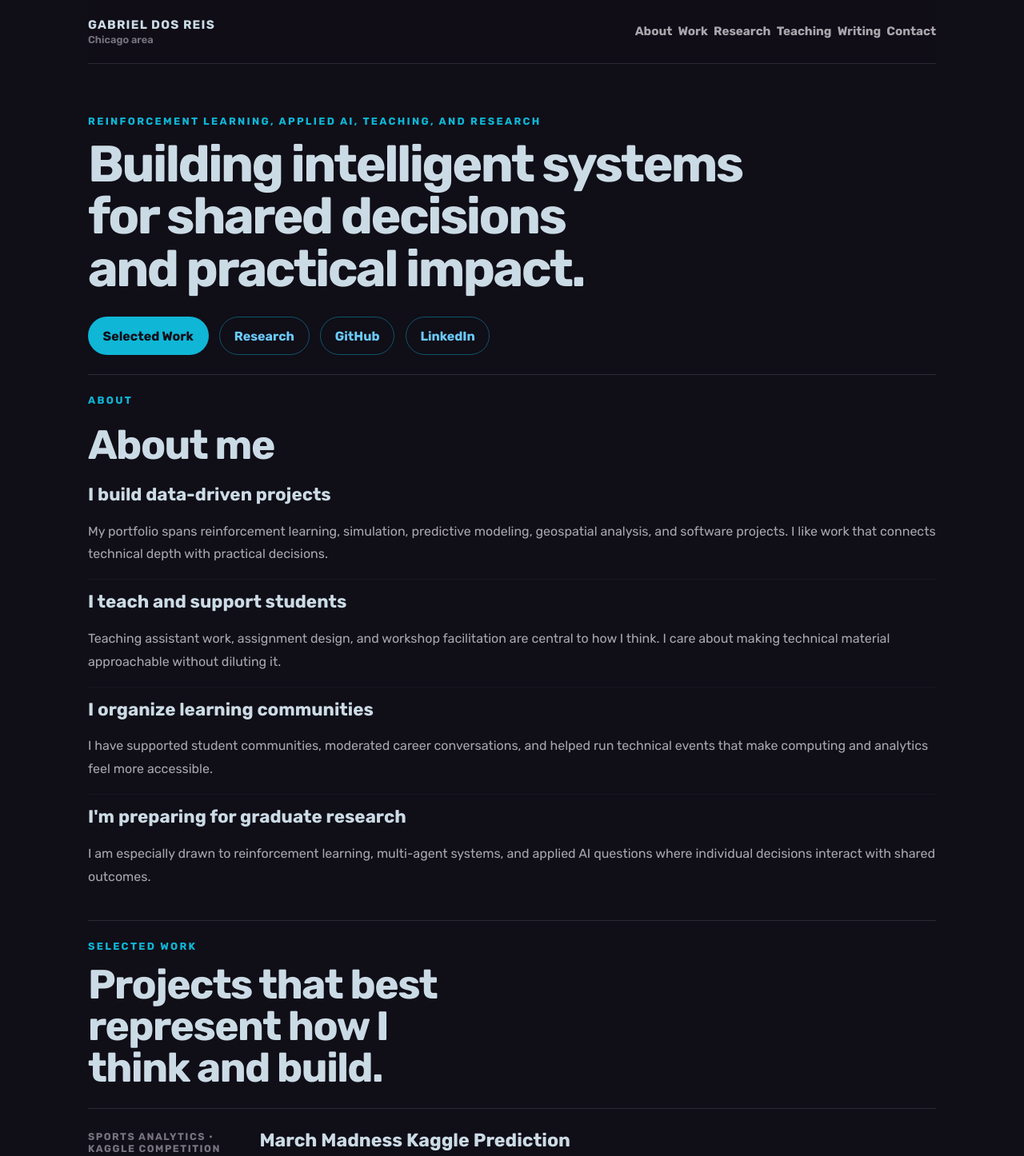
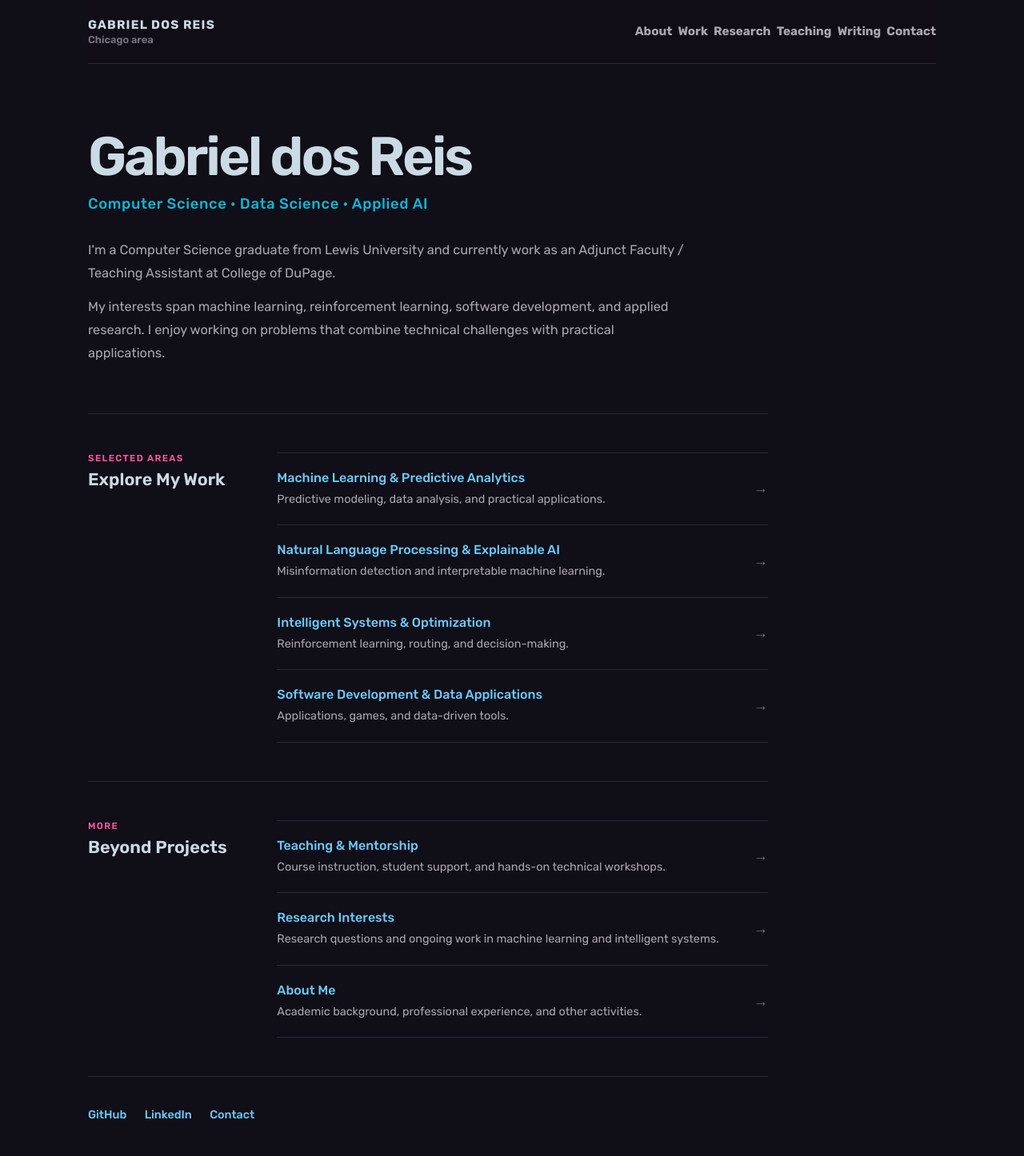
Before and after one commit to Barderus/portfolio-website, a React (Vite) app: page / in a window 1280 px wide. Shown: the top 1446 px of the page at 80% size. Built offline with nearby package versions, Linux system fonts and the light colour scheme.

Commit message:
Simplify portfolio homepage

```diff
--- a/src/pages/HomePage.jsx
+++ b/src/pages/HomePage.jsx
@@ -1,87 +1,76 @@
 import { motion } from "framer-motion";
-import ActionLink from "../components/ActionLink";
-import TimelineList from "../components/TimelineList";
-import {
-  homeHero,
-  identitySections,
-  projectTimeline,
-  researchAreas,
-  teachingTimeline,
-} from "../content";
+import { Link } from "react-router-dom";
+import { profileLinks } from "../content";
 
-function HomePage() {
+const workLinks = [
+  { title: "Machine Learning & Predictive Analytics", description: "Predictive modeling, data analysis, and practical applications.", to: "/work#machine-learning" },
+  { title: "Natural Language Processing & Explainable AI", description: "Misinformation detection and interpretable machine learning.", to: "/work#natural-language-processing" },
+  { title: "Intelligent Systems & Optimization", description: "Reinforcement learning, routing, and decision-making.", to: "/work#intelligent-systems" },
+  { title: "Software Development & Data Applications", description: "Applications, games, and data-driven tools.", to: "/work#software-development" },
+];
+
+const beyondLinks = [
+  { title: "Teaching & Mentorship", description: "Course instruction, student support, and hands-on technical workshops.", to: "/teaching" },
+  { title: "Research Interests", description: "Research questions and ongoing work in machine learning and intelligent systems.", to: "/research" },
+  { title: "About Me", description: "Academic background, professional experience, and other activities.", to: "/about" },
+];
+
+function LinkList({ items }) {
   return (
-    <div className="home-page editorial-home">
-      <motion.section
-        className="editorial-hero"
-        initial={{ opacity: 0, y: 24 }}
-        animate={{ opacity: 1, y: 0 }}
-        transition={{ duration: 0.7, ease: [0.22, 1, 0.36, 1] }}
-      >
-        <div className="editorial-hero-copy editorial-hero-copy-wide">
-          <p className="section-label">{homeHero.eyebrow}</p>
-          <h1>{homeHero.title}</h1>
-
-          <div className="hero-actions">
-            {homeHero.links.map((link) => (
-              <ActionLink
-                key={link.label}
-                item={link}
-                className={link.variant === "secondary" ? "button button-secondary" : "button button-primary"}
-              />
-            ))}
-          </div>
-        </div>
-      </motion.section>
-
-      <section className="editorial-section">
-        <div className="editorial-section-heading">
-          <p className="section-label">About</p>
-          <h2>About me</h2>
-        </div>
-
-        <div className="identity-list">
-          {identitySections.map((section) => (
-            <article className="identity-line" key={section.title}>
-              <h3>{section.title}</h3>
-              <p>{section.body}</p>
-            </article>
-          ))}
-        </div>
-      </section>
-
-      <section className="editorial-section">
-        <div className="editorial-section-heading editorial-section-heading-split">
-          <div>
-            <p className="section-label">Selected work</p>
-            <h2>Projects that best represent how I think and build.</h2>
-          </div>
-        </div>
-
-        <TimelineList items={projectTimeline} />
-      </section>
-
-      <section className="editorial-section editorial-section-two-column">
-        <div className="editorial-section-heading">
-          <p className="section-label">Research</p>
-          <h2>Research questions that I want to keep pursuing in graduate work.</h2>
-        </div>
-
-        <TimelineList items={researchAreas} />
-      </section>
-
-      <section className="editorial-section editorial-section-stack">
-        <div className="editorial-section-heading editorial-section-heading-split">
-          <div>
-            <p className="section-label">Teaching and community</p>
-            <h2>The other half of my work is helping people learn, participate, and grow.</h2>
-          </div>
-        </div>
-
-        <TimelineList items={teachingTimeline} />
-      </section>
+    <div className="home-link-list">
+      {items.map((item) => (
+        <Link className="home-topic-link" to={item.to} key={item.title}>
+          <span>
+            <strong>{item.title}</strong>
+            <small>{item.description}</small>
+          </span>
+          <span className="home-link-arrow" aria-hidden="true">→</span>
+        </Link>
+      ))}
     </div>
   );
 }
 
+function HomePage() {
+  return (
+    <motion.div
+      className="home-page home-compact"
+      initial={{ opacity: 0, y: 14 }}
+      animate={{ opacity: 1, y: 0 }}
+      transition={{ duration: 0.5, ease: [0.22, 1, 0.36, 1] }}
+    >
+      <section className="home-introduction" aria-labelledby="home-title">
+        <h1 id="home-title">Gabriel dos Reis</h1>
+        <p className="home-subtitle">Computer Science · Data Science · Applied AI</p>
+        <div className="home-intro-copy">
+          <p>I&apos;m a Computer Science graduate from Lewis University and currently work as an Adjunct Faculty / Teaching Assistant at College of DuPage.</p>
+          <p>My interests span machine learning, reinforcement learning, software development, and applied research. I enjoy working on problems that combine technical challenges with practical applications.</p>
+        </div>
+      </section>
+
+      <section className="home-directory" aria-labelledby="explore-work">
+        <div className="home-section-heading">
+          <p>Selected areas</p>
+          <h2 id="explore-work">Explore My Work</h2>
+        </div>
+        <LinkList items={workLinks} />
+      </section>
+
+      <section className="home-directory" aria-labelledby="beyond-projects">
+        <div className="home-section-heading">
+          <p>More</p>
+          <h2 id="beyond-projects">Beyond Projects</h2>
+        </div>
+        <LinkList items={beyondLinks} />
+      </section>
+
+      <nav className="home-external-links" aria-label="External and contact links">
+        <a href={profileLinks.github.href} target="_blank" rel="noreferrer">GitHub</a>
+        <a href={profileLinks.linkedin.href} target="_blank" rel="noreferrer">LinkedIn</a>
+        <Link to="/contact">Contact</Link>
+      </nav>
+    </motion.div>
+  );
+}
+
 export default HomePage;
--- a/src/pages/WorkPage.jsx
+++ b/src/pages/WorkPage.jsx
@@ -1,9 +1,25 @@
+import { useEffect } from "react";
 import { motion } from "framer-motion";
+import { useLocation } from "react-router-dom";
 import Breadcrumbs from "../components/Breadcrumbs";
 import ProjectCollection from "../components/ProjectCollection";
 import { workAreas } from "../content";
 
 function WorkPage() {
+  const { hash } = useLocation();
+
+  useEffect(() => {
+    if (!hash) {
+      window.scrollTo({ top: 0, behavior: "auto" });
+      return;
+    }
+
+    const target = document.getElementById(hash.slice(1));
+    if (target) {
+      window.requestAnimationFrame(() => target.scrollIntoView({ block: "start" }));
+    }
+  }, [hash]);
+
   return (
     <motion.section
       className="section page-detail"
--- a/src/styles.css
+++ b/src/styles.css
@@ -505,6 +505,164 @@ main {
   }
 }
 
+/* Compact homepage */
+.home-compact {
+  max-width: 850px;
+  padding: 5rem 0 2rem;
+}
+
+.home-introduction {
+  padding-bottom: 3.8rem;
+}
+
+.home-introduction h1 {
+  margin: 0;
+  color: var(--heading);
+  font-size: clamp(2.4rem, 6vw, 4.25rem);
+  font-weight: 600;
+  line-height: 1.05;
+  letter-spacing: -0.045em;
+}
+
+.home-subtitle {
+  margin: 0.8rem 0 0;
+  color: var(--accent);
+  font-size: clamp(0.95rem, 2vw, 1.15rem);
+  font-weight: 500;
+  letter-spacing: 0.035em;
+}
+
+.home-intro-copy {
+  display: grid;
+  gap: 0.8rem;
+  max-width: 47rem;
+  margin-top: 2rem;
+}
+
+.home-intro-copy p {
+  margin: 0;
+  color: var(--text-soft);
+  font-size: 1.02rem;
+  line-height: 1.78;
+}
+
+.home-directory {
+  display: grid;
+  grid-template-columns: minmax(150px, 0.32fr) minmax(0, 1fr);
+  gap: 2.5rem;
+  padding: 3rem 0;
+  border-top: 1px solid var(--line);
+}
+
+.home-section-heading p {
+  margin: 0 0 0.45rem;
+  color: var(--accent-pink);
+  font-size: 0.72rem;
+  font-weight: 600;
+  letter-spacing: 0.12em;
+  text-transform: uppercase;
+}
+
+.home-section-heading h2 {
+  margin: 0;
+  color: var(--heading);
+  font-size: 1.35rem;
+  font-weight: 600;
+  line-height: 1.2;
+}
+
+.home-link-list {
+  border-top: 1px solid var(--line);
+}
+
+.home-topic-link {
+  display: flex;
+  align-items: center;
+  justify-content: space-between;
+  gap: 1.5rem;
+  padding: 1.25rem 0;
+  border-bottom: 1px solid var(--line);
+}
+
+.home-topic-link > span:first-child {
+  display: grid;
+  gap: 0.35rem;
+}
+
+.home-topic-link strong {
+  color: var(--accent-deep);
+  font-size: 1rem;
+  font-weight: 500;
+  line-height: 1.35;
+  transition: color 160ms ease;
+}
+
+.home-topic-link small {
+  color: var(--text-soft);
+  font-size: 0.9rem;
+  line-height: 1.55;
+}
+
+.home-link-arrow {
+  color: var(--text-dim);
+  font-size: 1.15rem;
+  transition: color 160ms ease, transform 160ms ease;
+}
+
+.home-topic-link:hover strong,
+.home-topic-link:focus-visible strong,
+.home-topic-link:hover .home-link-arrow,
+.home-topic-link:focus-visible .home-link-arrow {
+  color: var(--accent);
+}
+
+.home-topic-link:hover .home-link-arrow,
+.home-topic-link:focus-visible .home-link-arrow {
+  transform: translateX(0.25rem);
+}
+
+.home-external-links {
+  display: flex;
+  flex-wrap: wrap;
+  gap: 1.4rem;
+  padding: 2.4rem 0 1rem;
+  border-top: 1px solid var(--line);
+}
+
+.home-external-links a {
+  color: var(--accent-deep);
+  font-size: 0.9rem;
+  font-weight: 500;
+}
+
+.home-external-links a:hover,
+.home-external-links a:focus-visible {
+  color: var(--accent);
+  text-decoration: underline;
+  text-underline-offset: 0.25em;
+}
+
+@media (max-width: 700px) {
+  .home-compact {
+    padding-top: 3.25rem;
+  }
+
+  .home-directory {
+    grid-template-columns: 1fr;
+    gap: 1.4rem;
+    padding: 2.4rem 0;
+  }
+
+  .home-introduction {
+    padding-bottom: 3rem;
+  }
+
+  .home-topic-link {
+    align-items: flex-start;
+    padding: 1.1rem 0;
+  }
+}
+
 @media (prefers-reduced-motion: reduce) {
   html {
     scroll-behavior: auto;
```
